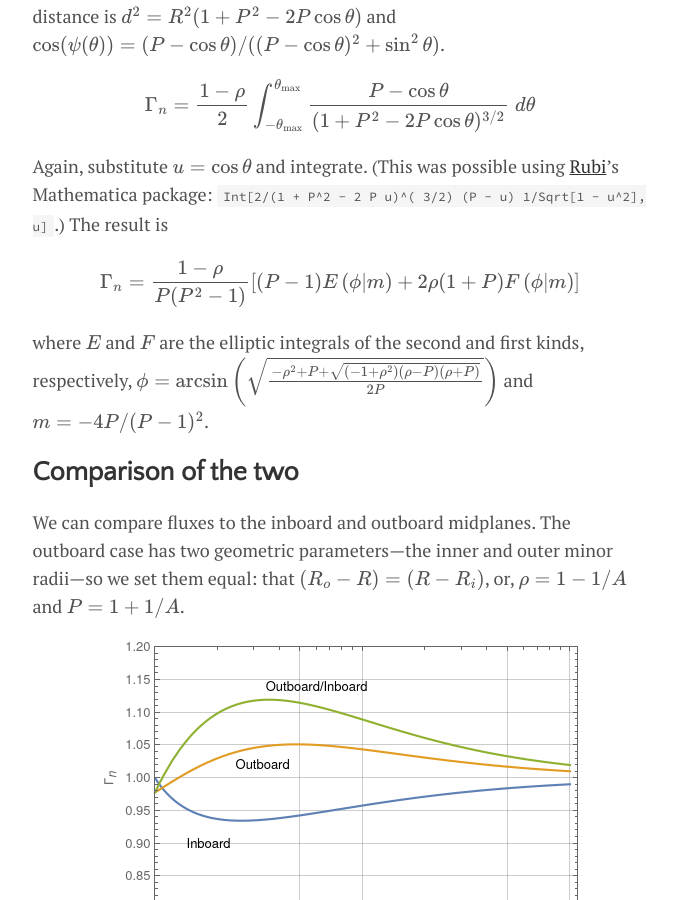
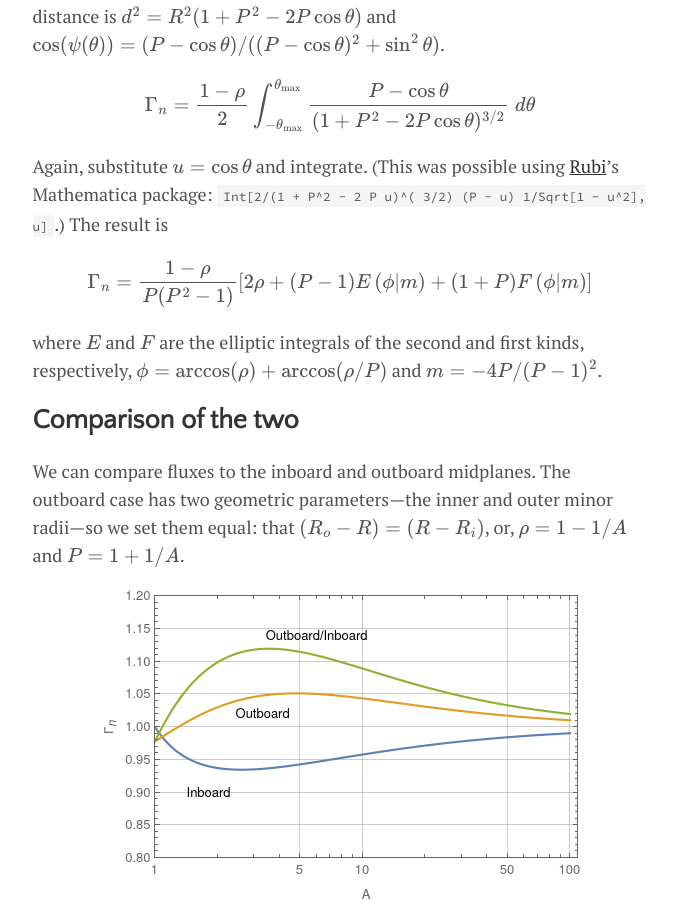
Before and after one commit to cfe316/cfe316.github.io, a Jekyll site: the page built from _posts/2021-02-06-torus-ring-fluxes.md, in a window 1280 px wide and 900 px high, scrolled down 2872 px. Shown: the whole window, without its empty margins (300-974 px from the left). Built offline with Jekyll 4.4.1, drawn with Linux system fonts in a browser that asks for light colours; formulas are drawn with MathJax 3; a style sheet for code colours, icons or effects is not loaded.

Commit message:
Fix torus ring fluxes post

```diff
--- a/_posts/2021-02-06-torus-ring-fluxes.md
+++ b/_posts/2021-02-06-torus-ring-fluxes.md
@@ -98,11 +98,12 @@ The result is
 
 $$
 \begin{split}
-\Gamma_n = \frac{1-\rho}{P(P^2 - 1)} \left[ (P-1) E\left(\phi\vert m\right)+2 \rho (1+P) F\left(\phi \vert m\right)\right]
+\Gamma_n = \frac{1-\rho}{P(P^2 - 1)} \left[2 \rho +  (P-1) E\left(\phi\vert m\right)+(1+P) F\left(\phi \vert m\right)\right]
 \end{split}
 $$
 
-where $E$ and $F$ are the elliptic integrals of the second and first kinds, respectively, $\phi = \arcsin\left(\sqrt{\frac{-\rho ^2+P+\sqrt{\left(-1+\rho ^2\right) (\rho -P) (\rho +P)}}{2 P}}\right)$
+where $E$ and $F$ are the elliptic integrals of the second and first kinds, respectively,
+$\phi = \arccos(\rho) + \arccos(\rho/P)$
 and $m = -4 P / (P-1)^2$.
 
 ## Comparison of the two
```
